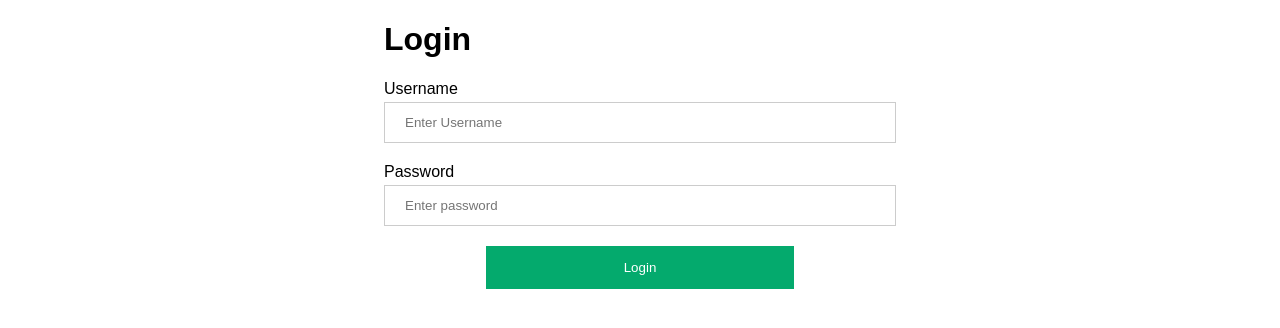
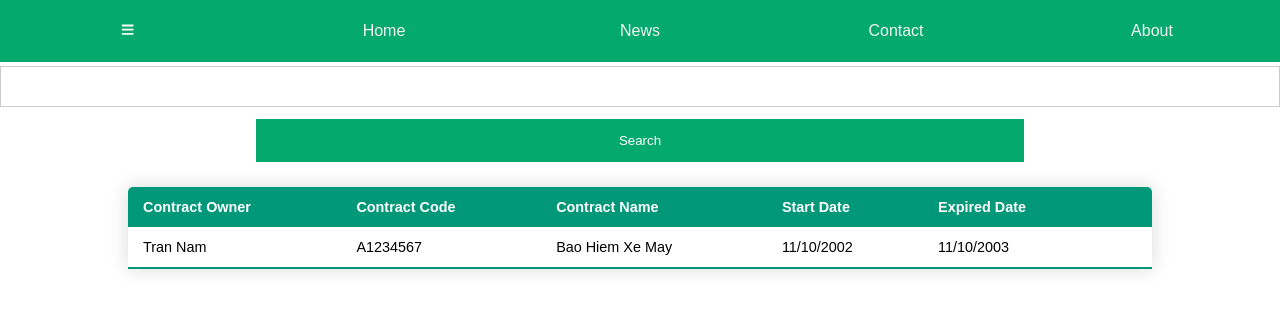
Before and after one commit to Tskiser/Quannie, a React (Create React App) app in the folder InsuranceCard/demofrontend/: page /contract-list in a window 1280 px wide. Shown: the top 328 px of the page. Built offline with nearby package versions, Linux system fonts and the light colour scheme.

Commit message:
commit de pull

```diff
--- a/InsuranceCard/demofrontend/src/App.js
+++ b/InsuranceCard/demofrontend/src/App.js
@@ -1,17 +1,17 @@
-import logo from './logo.svg';
 import './App.css';
 import Home from './components/Home';
-import Login from './components/Login';
 import LoginPage from './components/LoginPage';
 import CreateStaff from './views/CreateStaff';
 import CreateCustomer from './views/CreateCustomer';
+import ListStaff from './views/ListStaff';
+import Listcontract from './views/StaffContractList';
 import {
   BrowserRouter,
   Switch,
   Route,
   Link
 } from "react-router-dom";
-import ListStaff from './views/ListStaff';
+
 
 function App() {
   return (
@@ -33,6 +33,13 @@ function App() {
           <LoginPage />
         </Route>
         {/* Create login form - Phong */}
+        {/* Contract List - Phong */}
+        <Route path="/contract-list">
+          <Listcontract />
+        </Route>
+        {/* Contract List - Phong */}
+
+
         {/* Create staff account form - Nam */}
         <Route path="/create-staff">
           <CreateStaff />
--- /dev/null
+++ b/InsuranceCard/demofrontend/src/styles/listcontract.scss
@@ -0,0 +1,38 @@
+.content-table {
+    border-collapse: collapse;
+    margin: 25px auto;
+    font-size: 0.9rem;
+    min-width: 80%;
+    border-radius: 5px 5px 0 0;
+    overflow: hidden;
+    box-shadow: 0 0 20px rgba(0, 0, 0, 0.15);
+}
+
+.content-table thead tr {
+    background-color: #009879;
+    color: #fff;
+    text-align: left;
+    font-weight: bold;
+}
+
+.content-table th,
+.content-table td {
+    padding: 12px 15px;
+}
+
+.content-table tbody tr {
+    border-bottom: 1px solid #ddd;
+}
+
+.content-table tbody tr:nth-of-type(even) {
+    background-color: #f3f3f3;
+}
+
+.content-table tbody tr:last-of-type {
+    border-bottom: 2px solid #009879;
+}
+
+.content-table tbody tr.active-row {
+    font-weight: bold;
+    color: #009879;
+}
--- /dev/null
+++ b/InsuranceCard/demofrontend/src/views/Contracts.js
@@ -0,0 +1,20 @@
+import React from 'react';
+import PropTypes from 'prop-types';
+
+contract.propTypes = {
+  contract: PropTypes.object,
+};
+
+function contract({ contract }) {
+  return (
+    <tr>
+      <td>{contract.owner}</td>
+      <td>{contract.code}</td>
+      <td>{contract.type}</td>
+      <td>{contract.from}</td>
+      <td>{contract.through}</td>
+    </tr>
+  );
+}
+
+export default contract;
--- a/InsuranceCard/demofrontend/src/views/ListStaff.js
+++ b/InsuranceCard/demofrontend/src/views/ListStaff.js
@@ -21,8 +21,11 @@ function ListStaff({ data }) {
     }
     return (
         <React.Fragment>
-            <Nav/>
-            <input value={searchStr} onChange={(e) => setSearchStr(e.target.value)} /> <button onClick={handleSearch}>Search</button>
+            <Nav />
+            <div className='searchContainer_liststaff'>
+                <input className='inputStaff_liststaff' value={searchStr} onChange={(e) => setSearchStr(e.target.value)} />
+                <button className='searchButton_liststaff' onClick={handleSearch}>Search</button>
+            </div>
             <table class="content-table">
                 <thead>
                     <tr>
--- /dev/null
+++ b/InsuranceCard/demofrontend/src/views/StaffContractList.js
@@ -0,0 +1,65 @@
+import React, { useState } from 'react';
+import PropTypes from 'prop-types';
+import '../styles/listcontract.scss';
+import Nav from '../components/Nav';
+import Contract from './Contracts';
+Listcontract.propTypes = {
+    data: PropTypes.array,
+};
+
+Listcontract.defaultProps = {
+    data: [
+        {
+            owner: 'Tran Nam',
+            code: 'A1234567',
+            type: 'Bao Hiem Xe May',
+            from: '11/10/2002',
+            through:'11/10/2003'
+        }
+    ],
+}
+
+function Listcontract({ data }) {
+
+    const [searchStr, setSearchStr] = useState('');
+    const [searchList, setSearchList] = useState(data);
+
+
+    //Contract List by criteria(Default = all contracts)
+    const listData = data;
+    const handleSearch = () => {
+        setSearchList(listData.filter((contract) => contract.owner.toLowerCase().includes(searchStr.toLowerCase())))
+    }
+
+
+    return (
+        <React.Fragment>
+            <Nav />
+            <div className='searchContainer_listcontract'>
+                <input className='inputcontract_listcontract' value={searchStr} onChange={(e) => setSearchStr(e.target.value)} />
+                <button className='searchButton_listcontract' onClick={handleSearch}>Search</button>
+            </div>
+            <table class="content-table">
+                <thead>
+                    <tr>
+                        <th>Contract Owner</th>
+                        <th>Contract Code</th>
+                        <th>Contract Name</th>
+                        <th>Start Date</th>
+                        <th>Expired Date</th>
+                        <th></th>
+                    </tr>
+                </thead>
+                <tbody>
+                    {
+                        searchList.map((contract) => (
+                            <Contract contract={contract} />
+                        ))
+                    }
+                </tbody>
+            </table>
+        </React.Fragment>
+    );
+}
+
+export default Listcontract;
```
